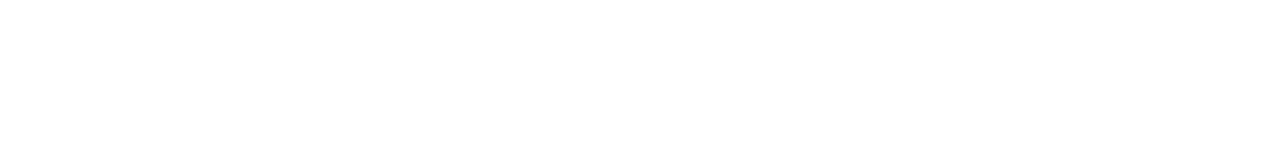
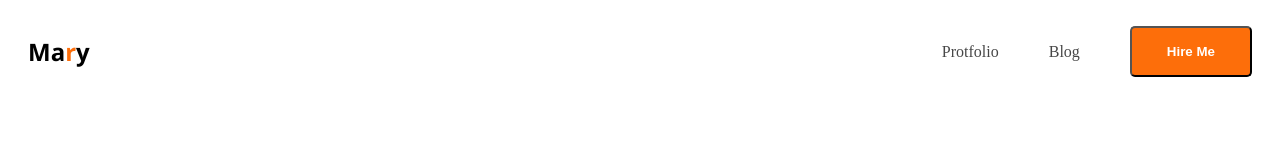
Before and after one commit to mhmasum1/web-portfolio, a plain HTML site: page index.html in a window 1280 px wide. Drawn offline with nearby package versions, Linux system fonts and the light colour scheme.

Commit message:
added navbar

```diff
--- a/index.html
+++ b/index.html
@@ -5,10 +5,30 @@
     <meta charset="UTF-8">
     <meta name="viewport" content="width=device-width, initial-scale=1.0">
     <title>Developer Portfolio</title>
+    <link rel="preconnect" href="https://fonts.googleapis.com">
+    <link rel="preconnect" href="https://fonts.gstatic.com" crossorigin>
+    <link href="https://fonts.googleapis.com/css2?family=Open+Sans:ital,wght@0,300..800;1,300..800&display=swap"
+        rel="stylesheet">
+    <link rel="stylesheet" href="./style.css">
 </head>
 
 <body>
+    <nav>
+        <h2 class="open-sans-normal">
+            Ma<span class="primary-text">r</span>y
+        </h2>
+        <ul>
+            <li> <a class="dark-2" href="#Protfolio">Protfolio</a></li>
+            <li><a class="dark-2" href="#Blog">Blog</a></li>
+            <button class="btn-primary">Hire Me</button>
+        </ul>
+    </nav>
+    <main>
 
+    </main>
+    <footer>
+
+    </footer>
 </body>
 
 </html>
--- /dev/null
+++ b/style.css
@@ -0,0 +1,47 @@
+.open-sans-normal {
+    font-family: "Open Sans", sans-serif;
+    font-optical-sizing: auto;
+    font-variation-settings:
+        "wdth" 100;
+}
+
+nav {
+    display: flex;
+    align-items: center;
+    justify-content: space-between;
+    margin: 10px 20px;
+}
+
+.dark-2 {
+    color: #474747;
+}
+
+.btn-primary {
+    background-color: #FD6E0A;
+    color: white;
+    font-weight: bold;
+    border-radius: 5px;
+    padding: 16px 35px;
+}
+
+nav li {
+    list-style-type: none;
+    margin-right: 50px;
+}
+
+li a {
+
+    text-decoration: none;
+
+}
+
+nav ul {
+    display: flex;
+    align-items: center;
+}
+
+
+.primary-text {
+    color: rgba(253, 110, 10, 1);
+
+}
```
